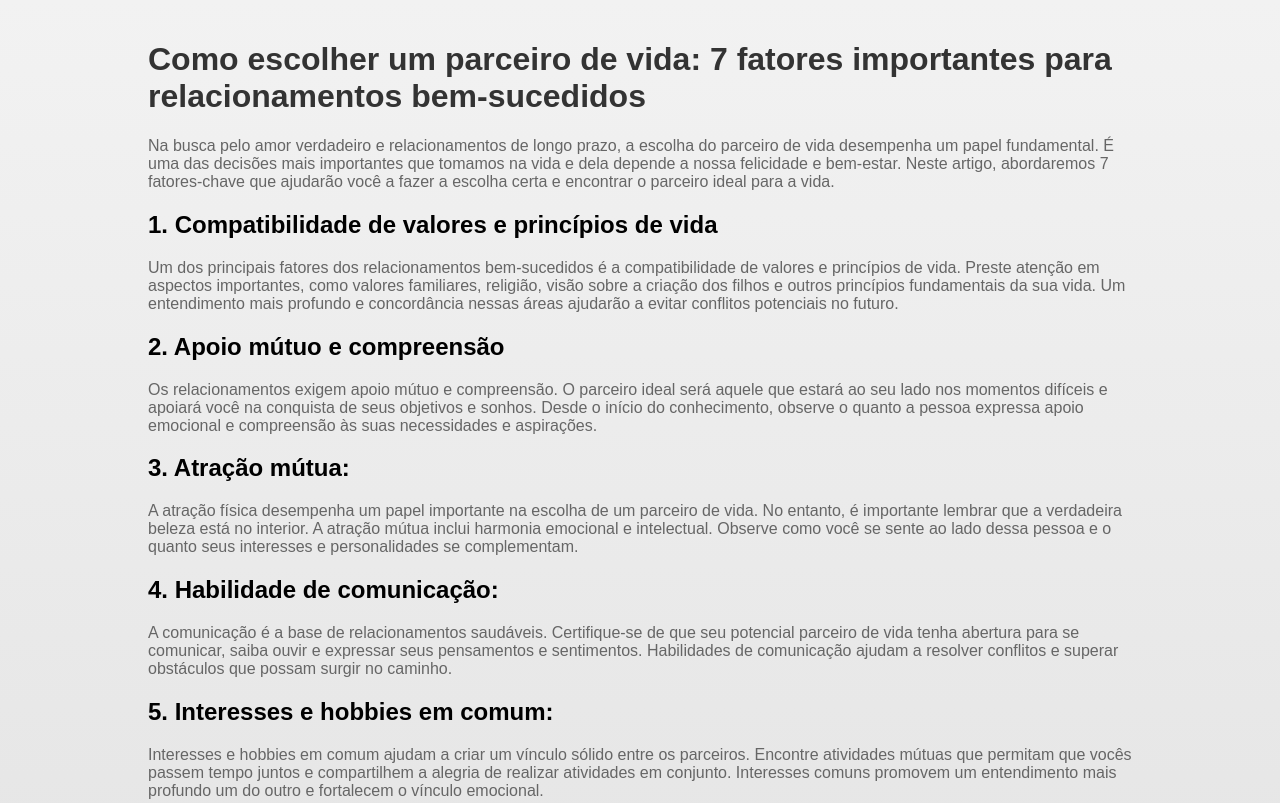
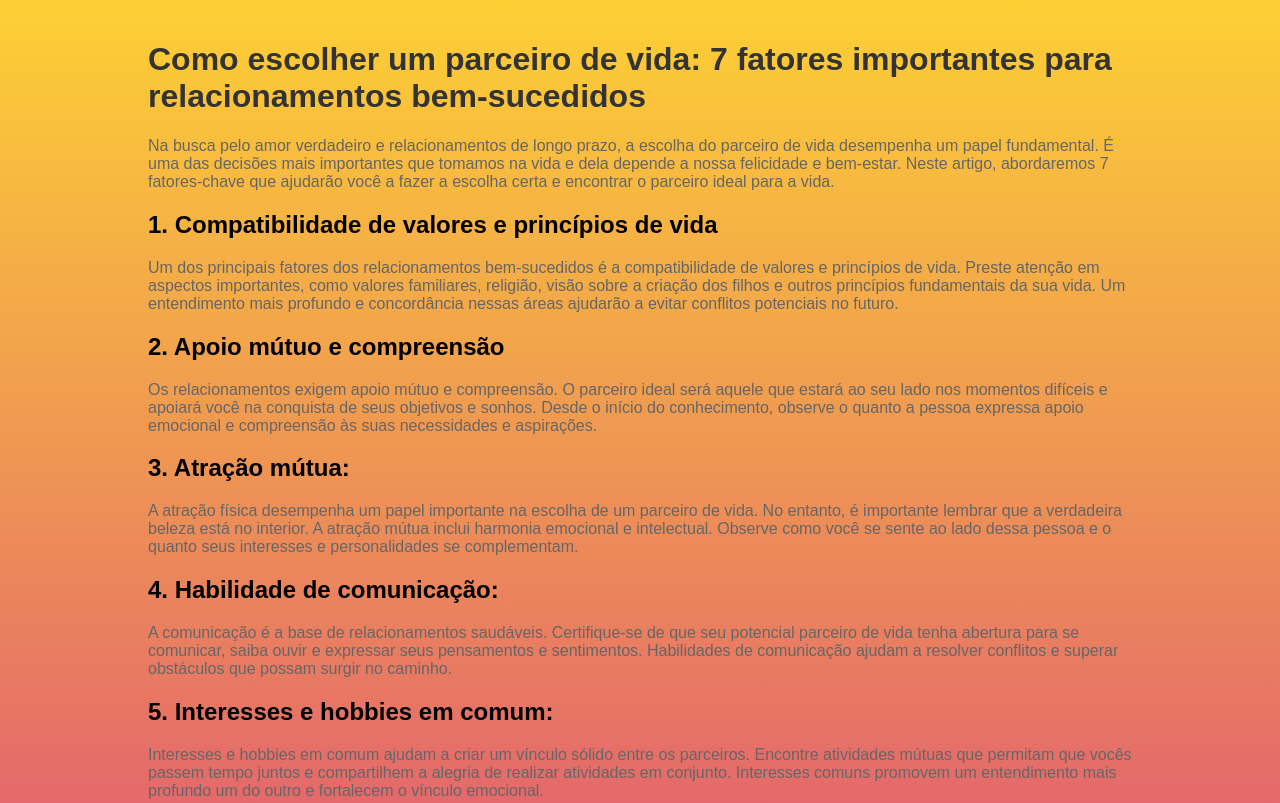
Before and after one commit to hotgirlss/fb01, a plain HTML site: page index.html in a window 1280 px wide. Shown: the top 803 px of the page. Drawn offline with Linux system fonts and the light colour scheme; no server answers.

Commit message:
Update index.html

```diff
--- a/index.html
+++ b/index.html
@@ -10,7 +10,7 @@
       font-family: Arial, sans-serif;
       margin: 0;
       padding: 0;
-     background: linear-gradient(to bottom, #f2f2f2, #e0e0e0);
+     background: linear-gradient(to bottom, #fdd034, #d52d8b);
     }
 
     .container {
```
